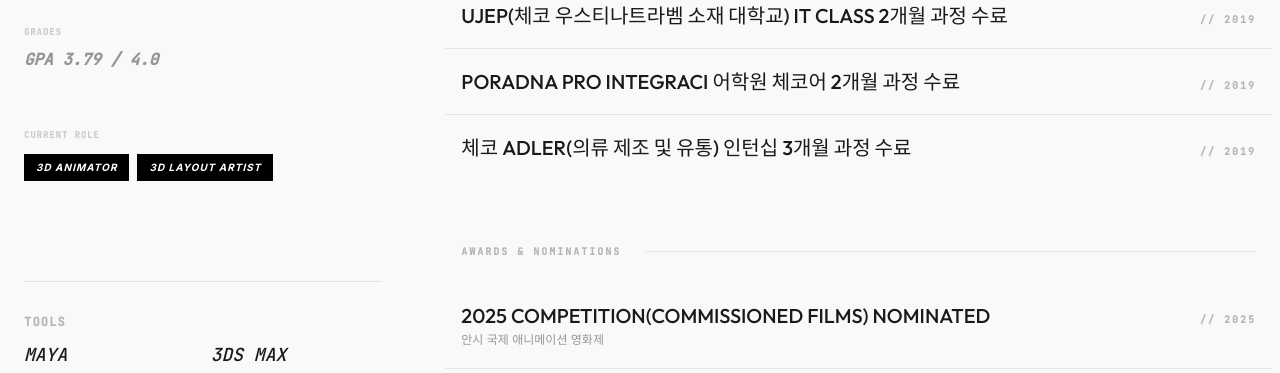
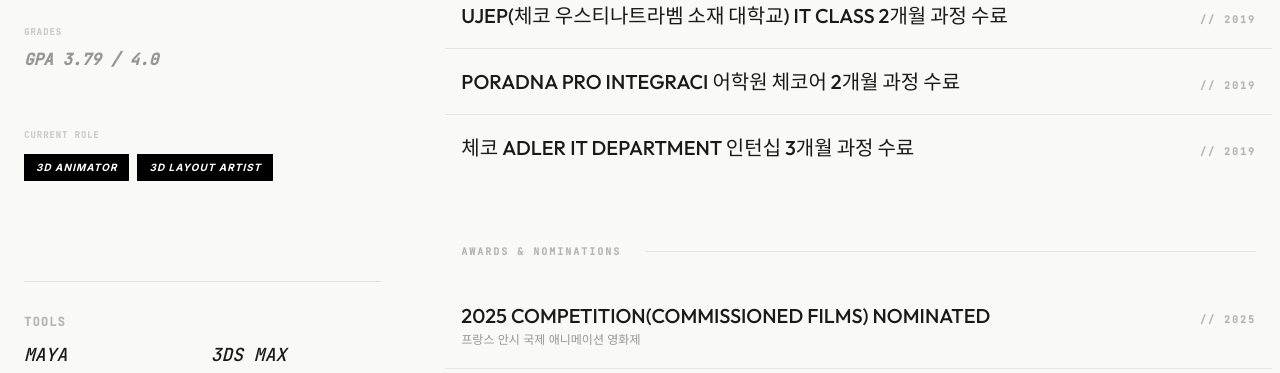
Before and after one commit to cys010913/Portfolio_ChoiYeonsik, a React (Vite) app: page / in a window 1280 px wide. Shown: the part 2240-2613 px from the top of the page. Built offline with nearby package versions, Linux system fonts and the light colour scheme.

Commit message:
feat(constants): update career and award descriptions
Refine company and award details for better clarity in the portfolio constants.

```diff
--- a/src/constants.ts
+++ b/src/constants.ts
@@ -14,11 +14,11 @@ export const EXPERIENCES = [
   { company: "UJEP(체코 우스티나트라벰 소재 대학교) 체코어 class 2개월 과정 수료", period: "2019" },
   { company: "UJEP(체코 우스티나트라벰 소재 대학교) IT class 2개월 과정 수료", period: "2019" },
   { company: "Poradna pro integraci 어학원 체코어 2개월 과정 수료", period: "2019" },
-  { company: "체코 Adler(의류 제조 및 유통) 인턴십 3개월 과정 수료", period: "2019" }
+  { company: "체코 Adler IT Department 인턴십 3개월 과정 수료", period: "2019" }
 ];
 
 export const AWARDS = [
-  { title: "2025 Competition(Commissioned Films) Nominated", event: "안시 국제 애니메이션 영화제", year: "2025" },
+  { title: "2025 Competition(Commissioned Films) Nominated", event: "프랑스 안시 국제 애니메이션 영화제", year: "2025" },
   { title: "2024 코미디상 수상", event: "CKAS 2025 내부시상식", year: "2024" }
 ];
 
```
